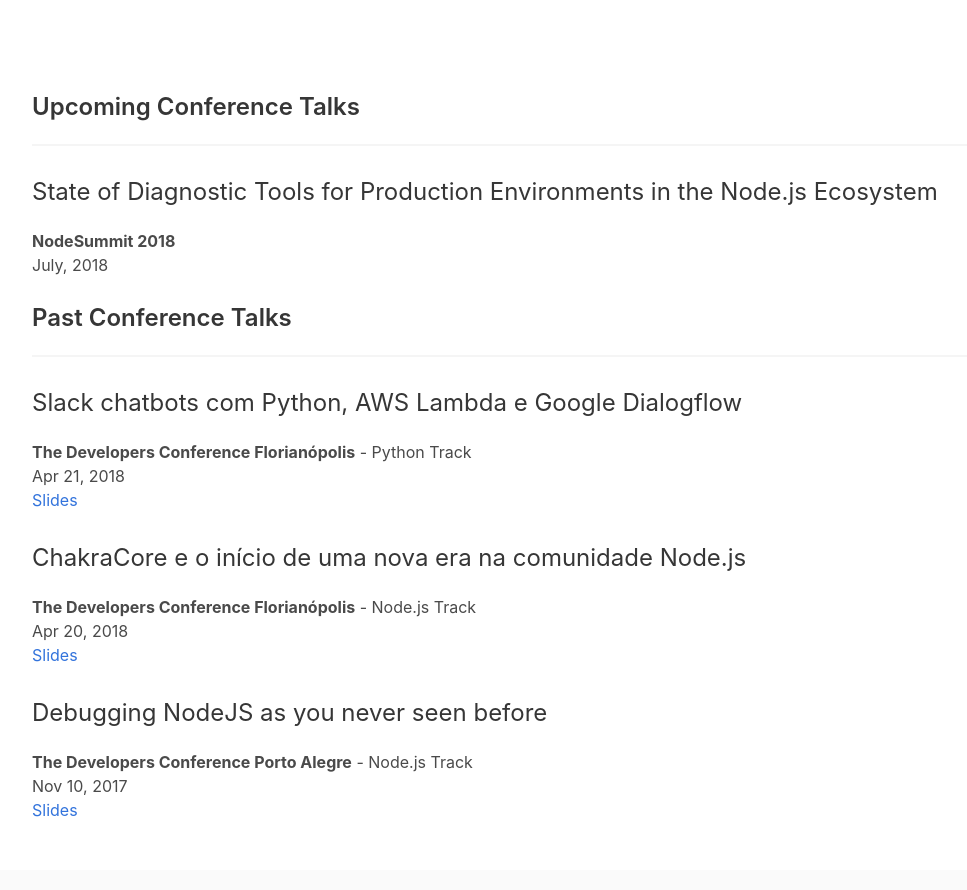
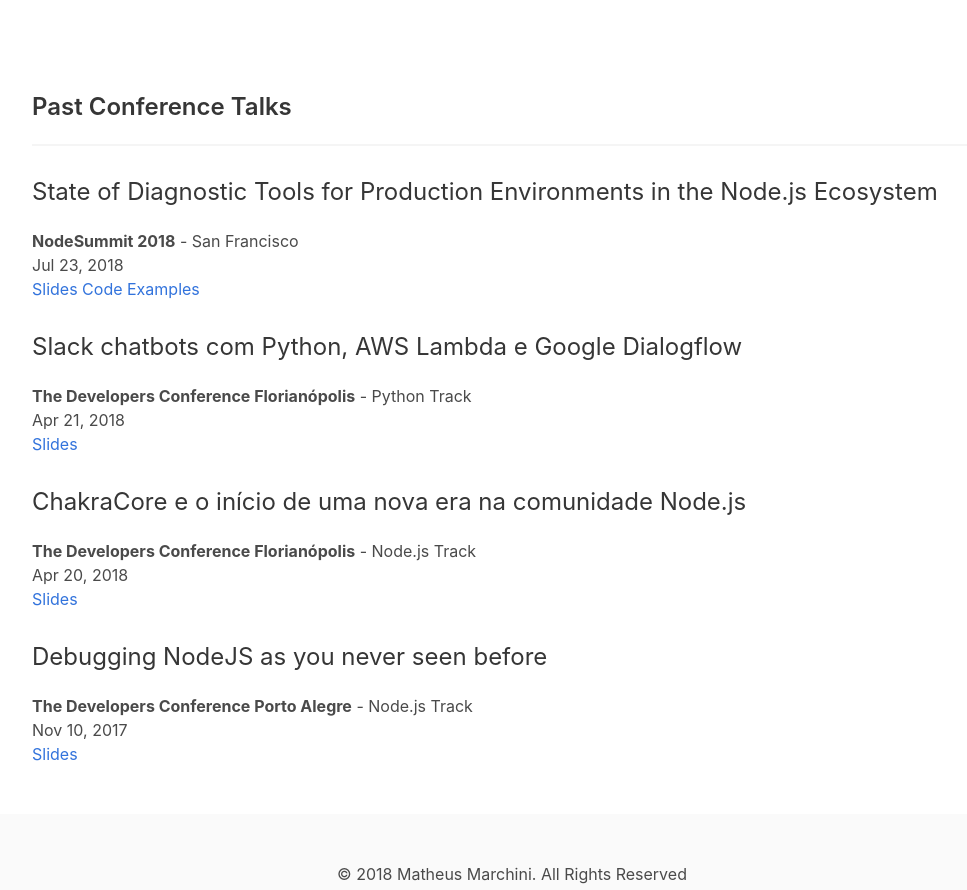
Before and after one commit to Emamatcyber90/mmarchini.github.io, a website: page index.html in a window 1280 px wide. Shown: the part 1573-2463 px from the top of the page, without its empty margins (128-1095 px from the left). Drawn offline with Linux system fonts and the light colour scheme.

Commit message:
move NodeSummit to past conference talks

```diff
--- a/index.html
+++ b/index.html
@@ -207,7 +207,11 @@
 
     <section class="section">
       <div class="container content">
+        <!--
         <h2 class="title is-4">Upcoming Conference Talks</h2>
+        <hr>
+        -->
+        <h2 class="title is-4">Past Conference Talks</h2>
         <hr>
         <p class="is-size-5">
           <h3 class="subtitle is-4 has-text-weight-normal">
@@ -215,14 +219,20 @@
             Node.js Ecosystem
           </h3>
           <div>
-            <b>NodeSummit 2018</b>
+            <b>NodeSummit 2018</b> - San Francisco
           </div>
           <div>
-            July, 2018
+            Jul 23, 2018
+          </div>
+          <div>
+            <a href="https://github.com/mmarchini/nodejs-production-diagnostic-tools/raw/master/State%20of%20Diagnostic%20Tools.pdf">
+              Slides
+            </a>
+            <a href="https://github.com/mmarchini/nodejs-production-diagnostic-tools/">
+              Code Examples
+            </a>
           </div>
         </p>
-        <h2 class="title is-4">Past Conference Talks</h2>
-        <hr>
         <p class="is-size-5">
           <h3 class="subtitle is-4 has-text-weight-normal">
             Slack chatbots com Python, AWS Lambda e Google Dialogflow
```
